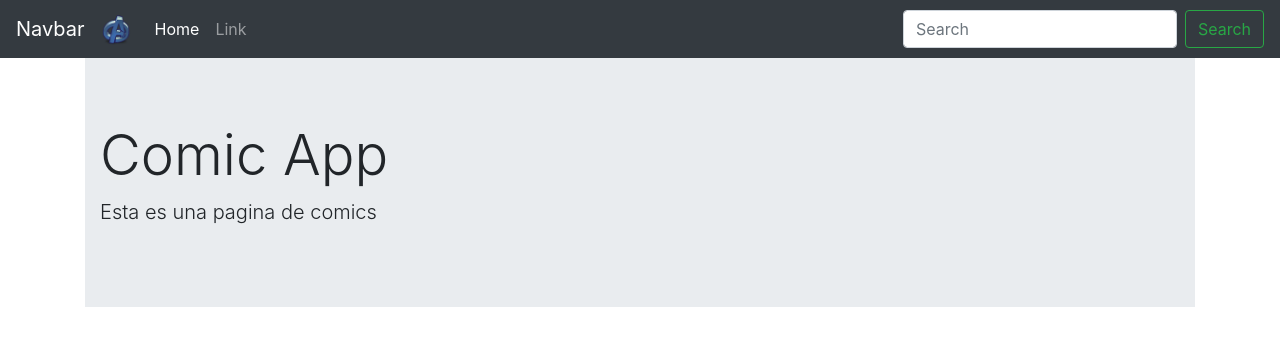
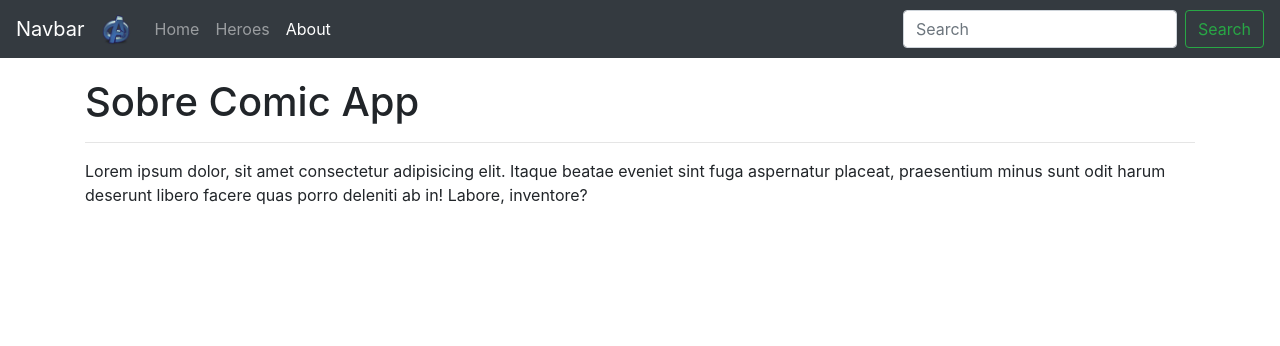
Before and after one commit to Luis-Angel-Santos/SPA-, an Angular app: page /about in a window 1280 px wide. Before the commit this address led to /home. Shown: the top 346 px of the page. Built offline with nearby package versions, Linux system fonts and the light colour scheme.

Commit message:
RoterLink y RoterLinkActive

```diff
--- a/src/app/app.component.html
+++ b/src/app/app.component.html
@@ -1,5 +1,5 @@
 <app-navbar></app-navbar>
 
-<div class="container">
+<div class="container main-container">
     <router-outlet></router-outlet>
 </div>
--- a/src/app/app.routes.ts
+++ b/src/app/app.routes.ts
@@ -1,9 +1,12 @@
 import {RouterModule, Routes} from '@angular/router';
 import { HomeComponent } from './components/home/home.component';
 import { AboutComponent } from './components/about/about.component';
+import { HeroesComponent } from './components/heroes/heroes.component';
 
 const APP_ROUTES: Routes = [
     {path: 'home', component: HomeComponent },
+    {path: 'about', component: AboutComponent },
+    {path: 'heroes', component: HeroesComponent },
     {path: '**', pathMatch: 'full', redirectTo: 'home'}
 ];
 
--- a/src/app/components/about/about.component.html
+++ b/src/app/components/about/about.component.html
@@ -1 +1,3 @@
-<p>about works!</p>
+<h1 class="animate fadeIn fast">Sobre Comic App</h1>
+<hr>
+<p class="fadeIn">Lorem ipsum dolor, sit amet consectetur adipisicing elit. Itaque beatae eveniet sint fuga aspernatur placeat, praesentium minus sunt odit harum deserunt libero facere quas porro deleniti ab in! Labore, inventore?</p>
--- a/src/app/components/home/home.component.html
+++ b/src/app/components/home/home.component.html
@@ -1,4 +1,4 @@
-<div class="jumbotron jumbotron-fluid">
+<div class="jumbotron jumbotron-fluid animated fadeIn fast">
     <div class="container">
         <h1 class="display-4">Comic App</h1>
         <p class="lead">Esta es una pagina de comics</p>
--- a/src/app/components/navbar/navbar.component.html
+++ b/src/app/components/navbar/navbar.component.html
@@ -11,11 +11,14 @@
 
     <div class="collapse navbar-collapse" id="navbarSupportedContent">
         <ul class="navbar-nav mr-auto">
-            <li class="nav-item active">
-                <a class="nav-link" href="#">Home</a>
+            <li class="nav-item" routerLinkActive="active">
+                <a class="nav-link" [routerLink]="['home']">Home</a>
             </li>
-            <li class="nav-item">
-                <a class="nav-link" href="#">Link</a>
+            <li class="nav-item" routerLinkActive="active">
+                <a class="nav-link" [routerLink]="['heroes']">Heroes</a>
+            </li>
+            <li class="nav-item" routerLinkActive="active">
+                <a class="nav-link" [routerLink]="['about']">About</a>
             </li>
         </ul>
 
--- a/src/styles.css
+++ b/src/styles.css
@@ -1 +1,30 @@
-/* You can add global styles to this file, and also import other style files */
+.main-container {
+    margin-top: 20px;
+}
+
+.animated {
+    -webkit-animation-duration: 1s;
+    animation-duration: 1s;
+    -webkit-animation-fill-mode: both;
+    animation-fill-mode: both;
+}
+
+.fast {
+    -webkit-animation-duration: 0.4s;
+    animation-duration: 0.4s;
+    -webkit-animation-fill-mode: both;
+    animation-fill-mode: both;
+}
+
+@keyframes fadeIn {
+    from {
+        opacity: 0;
+    }
+    to {
+        opacity: 1;
+    }
+}
+
+.fadeIn {
+    animation-name: fadeIn;
+}
```
